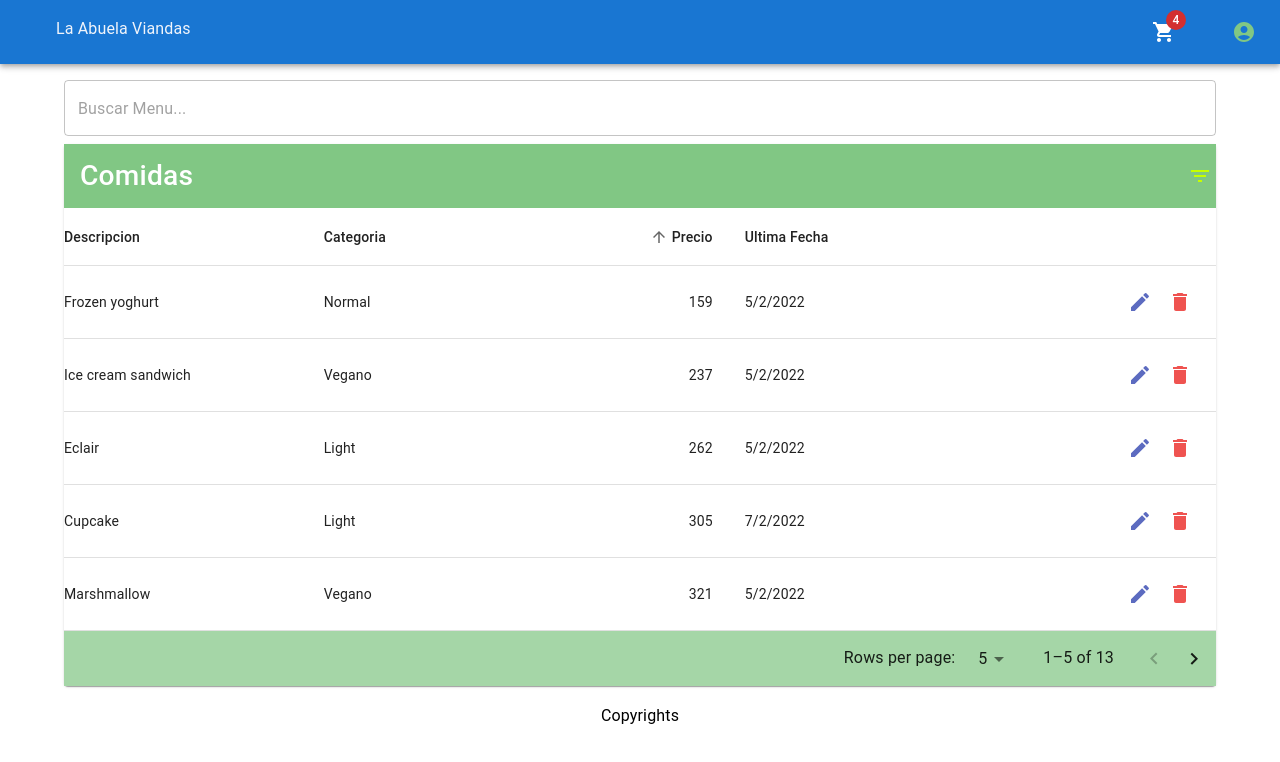
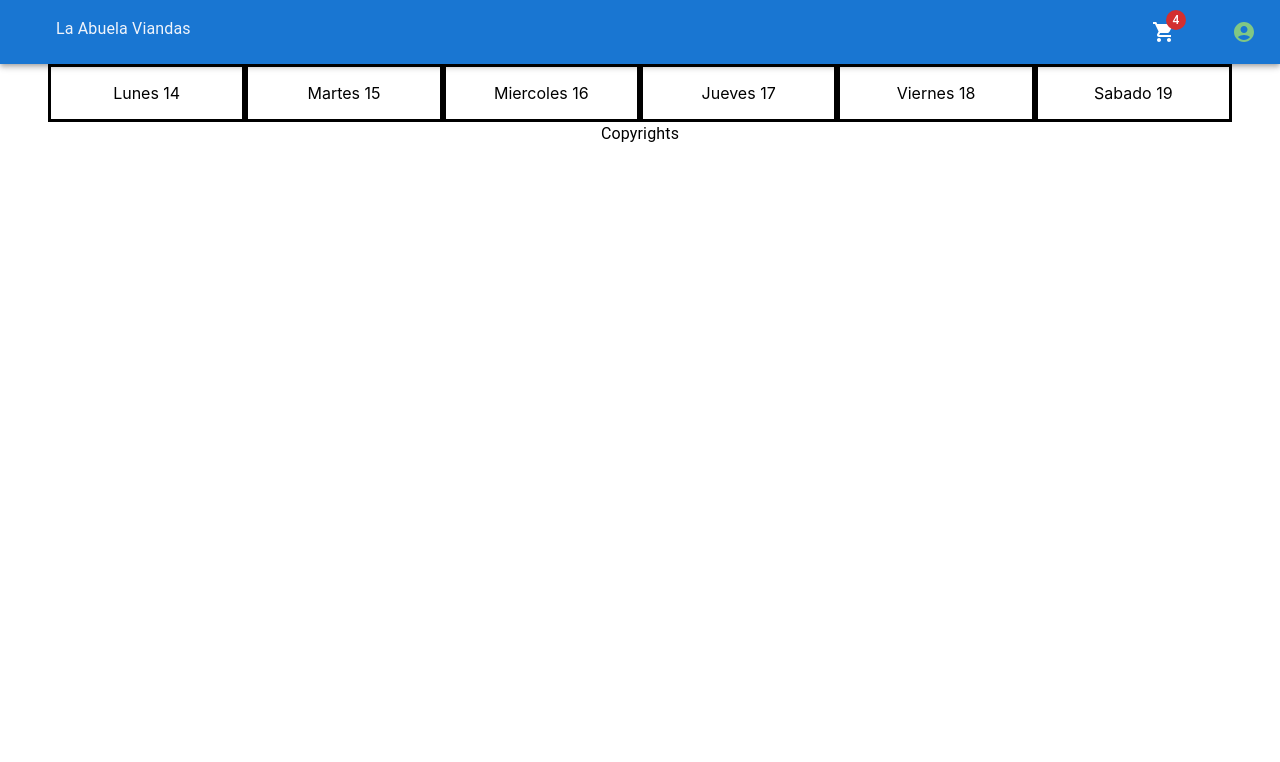
Before and after one commit to scorpion712/abuela-viandas, a Next.js app in the folder frontend/: page / in a window 1280 px wide. Shown: the top 762 px of the page. Built offline with nearby package versions, Linux system fonts and the light colour scheme; a web font is replaced by a local one.

Commit message:
home page design

```diff
--- a/frontend/components/Layout.tsx
+++ b/frontend/components/Layout.tsx
@@ -64,7 +64,7 @@ export default function Layout(props: { children: JSX.Element }) {
           </Box>
         </Toolbar>
       </AppBar>
-      <Container className={classes.main}>{children}</Container>
+      {children}
       <footer className={classes.footer}>
         <Typography>Copyrights</Typography>
       </footer>
--- a/frontend/pages/FoodPage.tsx
+++ b/frontend/pages/FoodPage.tsx
@@ -1,12 +1,14 @@
-import { TextField } from '@mui/material';
+import { Container, TextField } from '@mui/material';
 import React from 'react';
 import FoodTable from '../components/FoodTable';
 
 import Layout from '../components/Layout';
+import useStyles from '../styles/styles';
 
 export default function FoodPage(): JSX.Element {
 
   const [search, setSearch] = React.useState("");
+  const classes = useStyles();
 
   const handleSearchChange = (e: React.ChangeEvent<HTMLTextAreaElement | HTMLInputElement>) => {
     setSearch(e.target.value.toLowerCase());
@@ -15,7 +17,7 @@ export default function FoodPage(): JSX.Element {
 
   return (
     <Layout>
-      <div>
+      <Container className={classes.main}>
         <TextField
           style={{ margin: '1rem 0 .5rem 0' }}
           fullWidth
@@ -24,7 +26,7 @@ export default function FoodPage(): JSX.Element {
           onChange={(e: React.ChangeEvent<HTMLTextAreaElement | HTMLInputElement>) => handleSearchChange(e)}
         />
         <FoodTable search={search} />
-      </div>
+      </Container>
     </Layout>
   );
 }
--- /dev/null
+++ b/frontend/pages/HomePage.tsx
@@ -0,0 +1,36 @@
+import { Container, Grid, Typography } from '@mui/material'
+import { Box } from '@mui/system'
+import React from 'react'
+import Layout from '../components/Layout'
+import useStyles from '../styles/styles';
+
+export default function HomePage() {
+    const classes = useStyles();
+  return (
+      <Layout>
+          <div  style={{marginLeft:"3rem", marginRight: '3rem'}}>
+
+        <Grid direction="row" container>
+            <Grid item xs={2} className={classes.gridWeekDay}>
+                Lunes 14
+            </Grid>
+            <Grid item xs={2} className={classes.gridWeekDay} >
+                Martes 15
+            </Grid>
+            <Grid item xs={2} className={classes.gridWeekDay}>
+                Miercoles 16
+            </Grid>
+            <Grid item xs={2} className={classes.gridWeekDay}>
+                Jueves 17
+            </Grid>
+            <Grid item xs={2} className={classes.gridWeekDay}>
+                Viernes 18
+            </Grid>
+            <Grid item xs={2} className={classes.gridWeekDay}>
+                Sabado 19
+            </Grid>
+        </Grid>
+          </div>
+      </Layout>
+  )
+}
--- a/frontend/pages/index.tsx
+++ b/frontend/pages/index.tsx
@@ -8,7 +8,7 @@ import 'owl.carousel/dist/assets/owl.theme.default.css';
 import Layout from '../components/Layout';
 import styles from '../styles/Home.module.css';
 import FoodTable from '../components/GenericTable/GenericTable';
-import FoodPage from './FoodPage';
+import HomePage from './HomePage';
 
 const Home: NextPage = () => {
   return (
@@ -22,7 +22,7 @@ const Home: NextPage = () => {
     //     <FoodTable />
     //   </div>
     // </Layout>
-    <FoodPage></FoodPage>
+    <HomePage/>
   );
 };
 
--- a/frontend/styles/styles.ts
+++ b/frontend/styles/styles.ts
@@ -47,6 +47,15 @@ const useStyles = makeStyles ((theme: Theme) => ({
     },
     deleteIcon: {
         color: red[400],
+    },
+    gridWeekDay: {
+        border: 'solid',
+        borderColor: '#000',
+        display: 'flex',
+        alignContent: 'center',
+        alignItems: 'center',
+        padding: '1rem',
+        justifyContent: 'center'
     }
 }));
 
```
